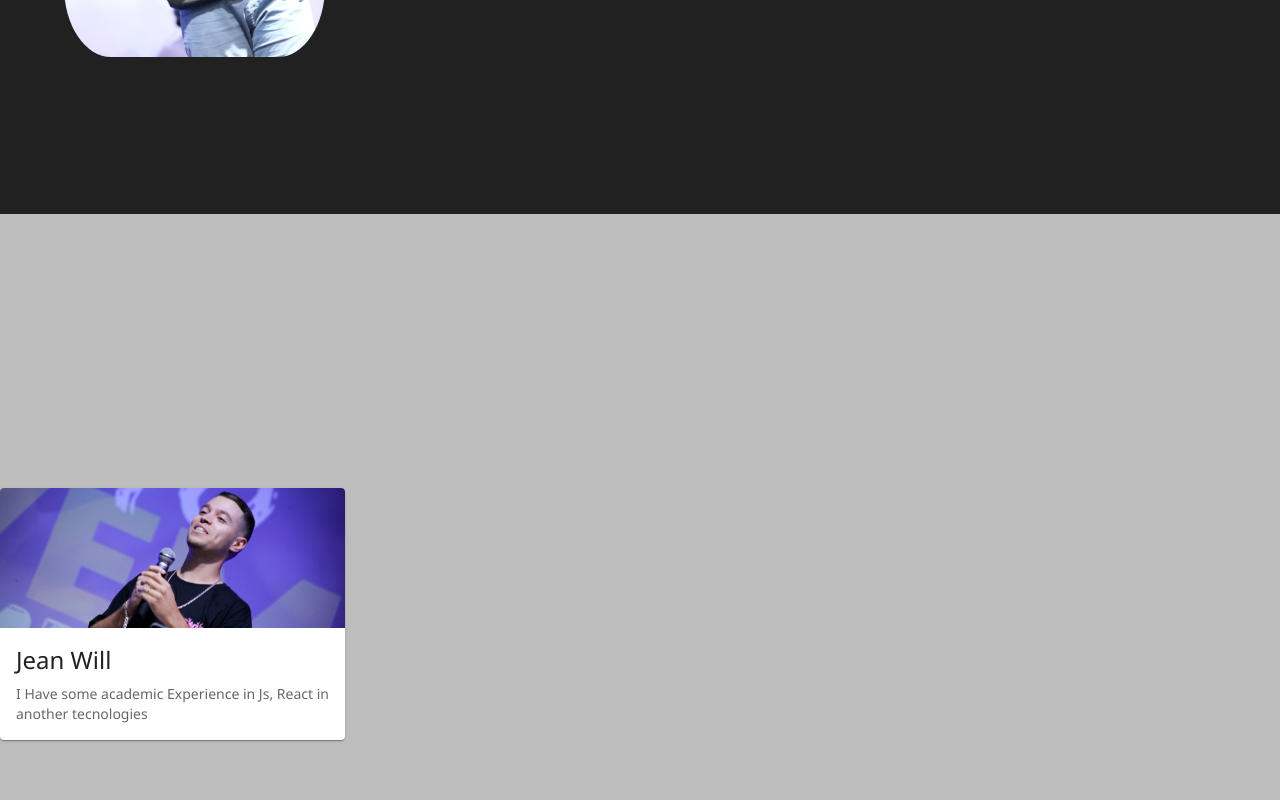
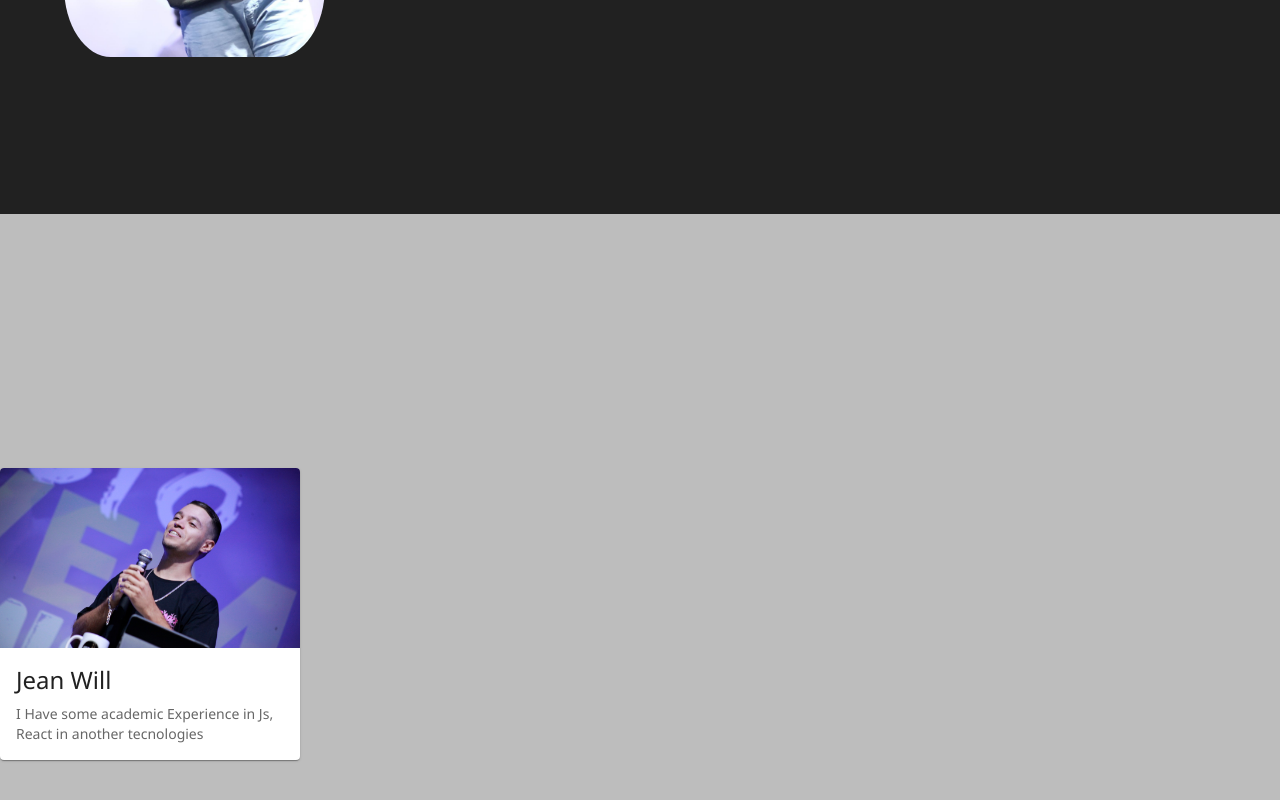
Before and after one commit to Jean-Will/my-portfolio, a React (Vite) app: page / in a window 1280 px wide. Shown: the part 586-1386 px from the top of the page. Built offline with nearby package versions, Linux system fonts and the light colour scheme.

Commit message:
change the maxhidgth card and height img card

```diff
--- a/src/Pages/Home/Sections/About/About.tsx
+++ b/src/Pages/Home/Sections/About/About.tsx
@@ -35,12 +35,11 @@ const About= () => {
       <StyledAbout>
       <div className="container">
         <div className="elemento" >
-        <Card sx={{ maxWidth: 345,  }}>
+        <Card sx={{ maxWidth: 300,  }}>
       <CardActionArea>
         <CardMedia
           component="img"
-          height="140"
-
+          height="180"
           src={Avatar}/>
 
         <CardContent>
```
